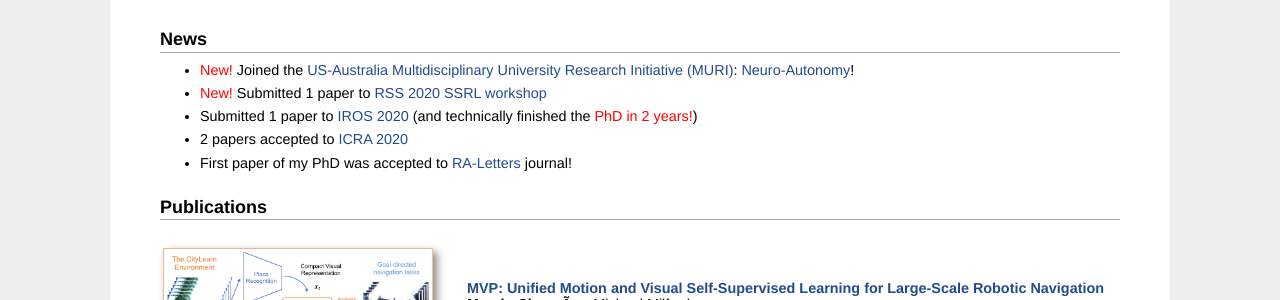
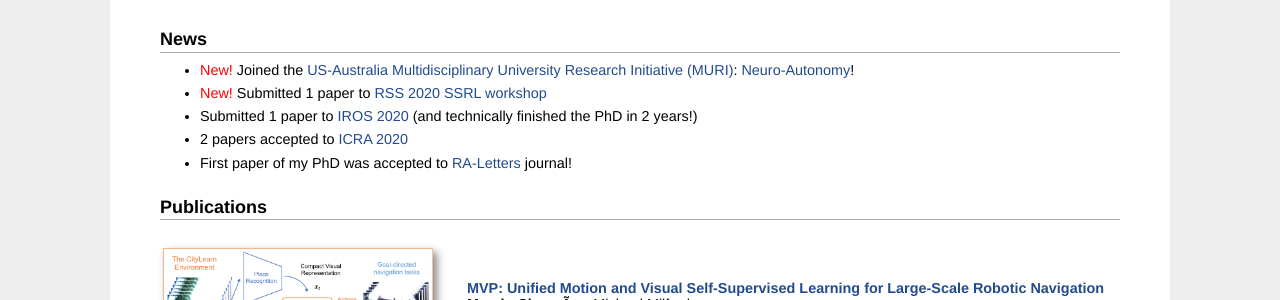
Before and after one commit to mchancan/mchancan.github.io, a Jekyll site: the page built from index.html, in a window 1280 px wide. Shown: the part 322-622 px from the top of the page. Built offline with Jekyll 4.4.1, drawn with Linux system fonts in a browser that asks for light colours; comment, search, counter and statistics services are not loaded.

Commit message:
Update index.html

```diff
--- a/index.html
+++ b/index.html
@@ -32,7 +32,7 @@ title: Marvin's Homepage
 <ul>
 	<li><font color = 'red'>New!</font> Joined the <a href="http://sites.bu.edu/neuroautonomy/">US-Australia Multidisciplinary University Research Initiative (MURI)</a>: <a href="https://research.qut.edu.au/qcr/research/ausmuri-neuro-autonomy-neuroscience-inspired-perception-navigation-and-spatial-awareness-for-autonomous-robots/">Neuro-Autonomy</a>!</li>
 	<li><font color = 'red'>New!</font> Submitted 1 paper to <a href="https://www.brainlinks-braintools.uni-freiburg.de/rss20-ssrl/">RSS 2020 SSRL workshop</a></li>
-	<li>Submitted 1 paper to <a href="http://iros2020.org">IROS 2020</a> (and technically finished the <font color = 'red'>PhD in 2 years!</font>)</li>
+	<li>Submitted 1 paper to <a href="http://iros2020.org">IROS 2020</a> (and technically finished the PhD in 2 years!)</li>
 	<li>2 papers accepted to <a href="http://icra2020.org">ICRA 2020</a></li>
 	<li>First paper of my PhD was accepted to <a href="https://ieeexplore.ieee.org/xpl/aboutJournal.jsp?punumber=7083369">RA-Letters</a> journal!</li>
 </ul>
```
